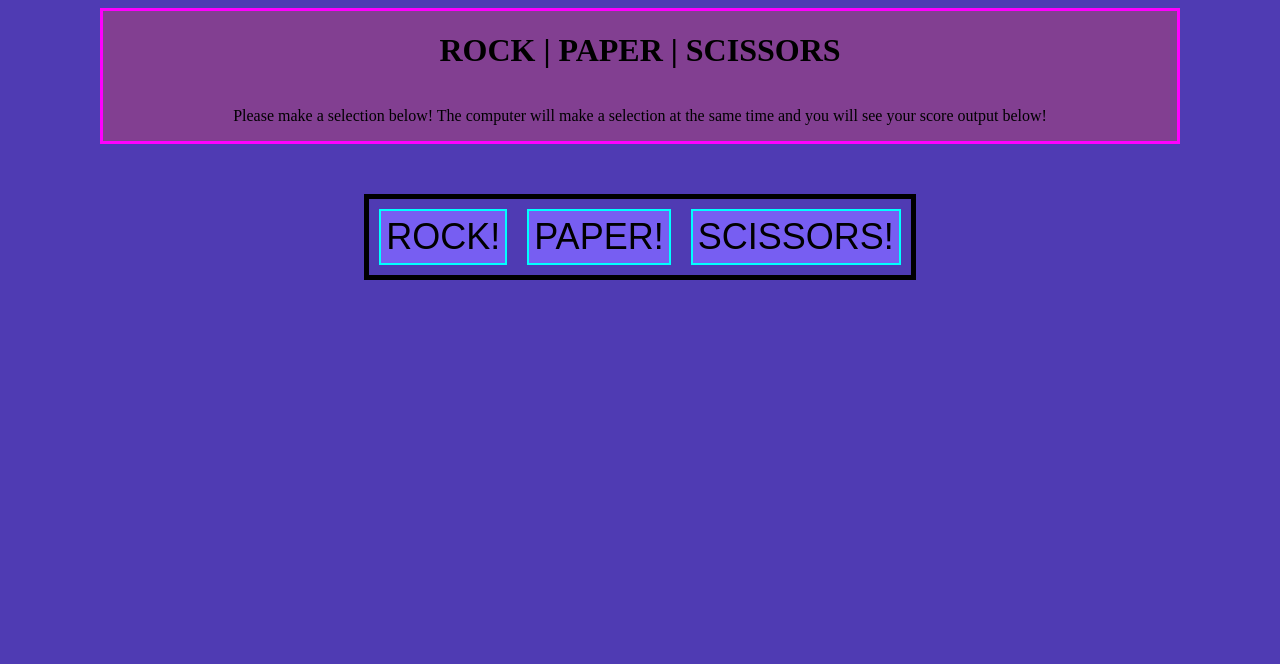
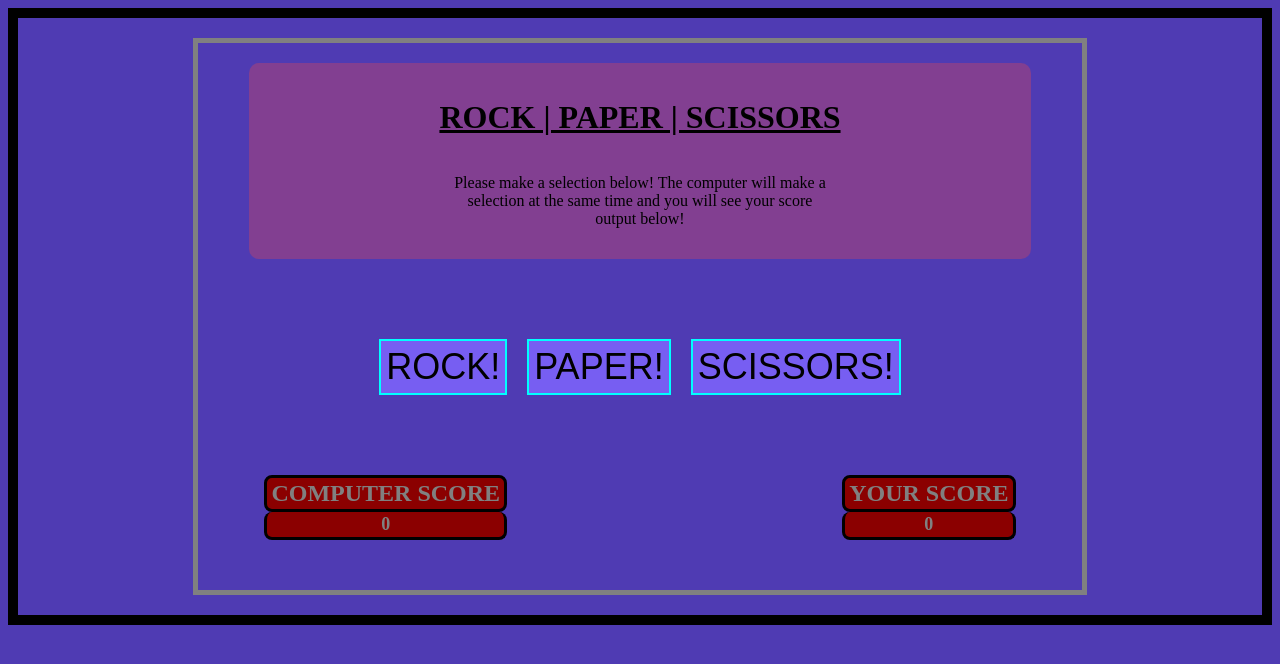
Before and after one commit to voleNN1/odin-rock-paper-scissors, a plain HTML site: page index.html in a window 1280 px wide. Drawn offline with Linux system fonts and the light colour scheme.

Commit message:
Finish styling

```diff
--- a/index.html
+++ b/index.html
@@ -4,6 +4,7 @@
         <link rel="stylesheet" href="styles.css"></link>
     </head>
     <body>
+        <div id="pageWrapper">
             <div id="introduction">
                 <h1>ROCK | PAPER | SCISSORS</h1>
                 <p>Please make a selection below! The computer will make a selection at the same time and you will see your score output below!</p>
@@ -13,7 +14,17 @@
                 <button id="paper">PAPER!</button>
                 <button id="scissors">SCISSORS!</button>
             </div>
-        <div id="results"></div>
+            <div id="results">
+                <div id="pcResults">
+                    <h2>COMPUTER SCORE</h2>
+                    <p id="pcResultsOutput">0</p>
+                </div>
+                <div id="humanResults">
+                    <h2>YOUR SCORE</h2>
+                    <p id="humanResultsOutput">0</p>
+                </div>
+            </div>
+        </div>
         <script src="scripts/scrips.js"></script>
     </body>
 </html>
--- a/scripts/scrips.js
+++ b/scripts/scrips.js
@@ -56,6 +56,8 @@ btnScissors.addEventListener("click", () => {
 
 function playRound(humanChoice) {
     let computerChoice = getComputerChoice();
+    const pcScoreOutput = document.querySelector("#pcResultsOutput");
+    const humanScoreOutput = document.querySelector("#humanResultsOutput");
 
     console.log(humanChoice);
     console.log(computerChoice);
--- a/styles.css
+++ b/styles.css
@@ -2,34 +2,56 @@ body {
     display: flex;
     flex-direction: column;
     align-items: center;
+    gap: 30px;
     background-color: #4f3bb3;
-    max-width: 100%
+    max-width: 100%;
+    border: 10px solid black;
 }
 
-body > div {
+#pageWrapper {
+    display: flex;
+    flex-direction: column;
     align-items: center;
+    margin: 20px;
+    border: 5px solid gray;
 }
 
 #introduction {
     display: flex;
     flex-direction: column;
+    justify-content: flex-end;
+    align-items: center;
     background-color: #823f91;
-    border: 3px solid magenta;
+    border-radius: 10px;
     width: 85%;
+    margin: 20px;
+    padding: 15px;
+}
+
+#introduction > h1 {
+    text-decoration: underline;
+}
+
+#introduction > p {
+    text-align: center;
+    max-width: 50%;
 }
 
 #choiceContainer {
     display: flex;
-    border: 5px solid black;
-    justify-content: space-around;
+    justify-content: center;
     margin-top: 50px;
     margin-left: 15px;
     margin-right: 15px;
-
+    width: 85%;
 }
 
 #results {
-
+    display: flex;
+    justify-content: space-between;
+    margin: 25px;
+    padding: 25px;
+    width: 85%;
 }
 
 button {
@@ -40,3 +62,20 @@ button {
     padding: 5px;
     border: 2px solid aqua;
 }
+
+h2, #pcResults > p, #humanResults >p {
+    color: grey;
+    background-color: darkred;
+    font-weight: 900;
+    border: 3px solid black;
+    border-radius: 8px;
+    padding: 2px 4px;
+    margin-bottom: 0;
+}
+
+#pcResults > p, #humanResults > p {
+    margin-top: 0;
+    font-size: 18px;
+    text-align: center;
+    border-top: none;
+}
```
Lines whose indentation alone changed are shown as unchanged.
